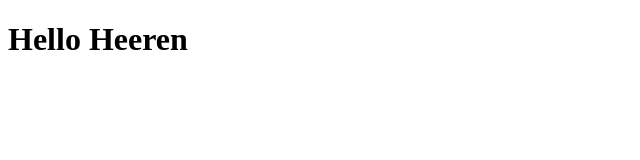
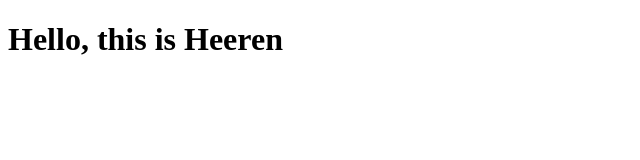
Before and after one commit to Heeren10/Heeren, a plain HTML site: page index.html in a window 1280 px wide. Shown: the whole page, without its empty margins (0-640 px from the left). Drawn offline with Linux system fonts and the light colour scheme.

Commit message:
Update index.html

```diff
--- a/index.html
+++ b/index.html
@@ -6,6 +6,6 @@
     <title>Document</title>
 </head>
 <body>
-    <h1>Hello Heeren</h1>
+    <h1>Hello, this is Heeren</h1>
 </body>
 </html>
```
